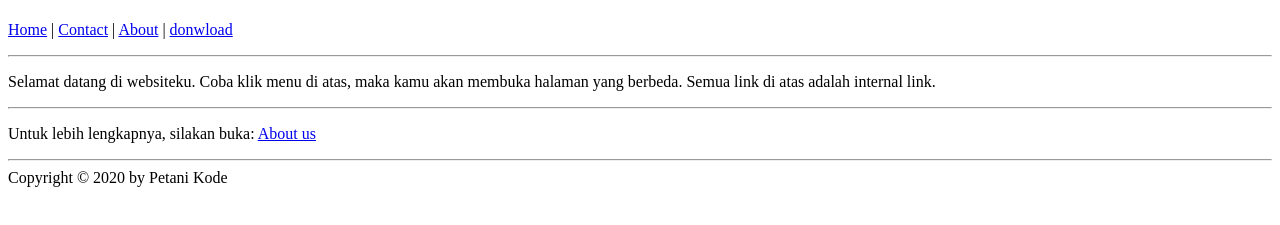
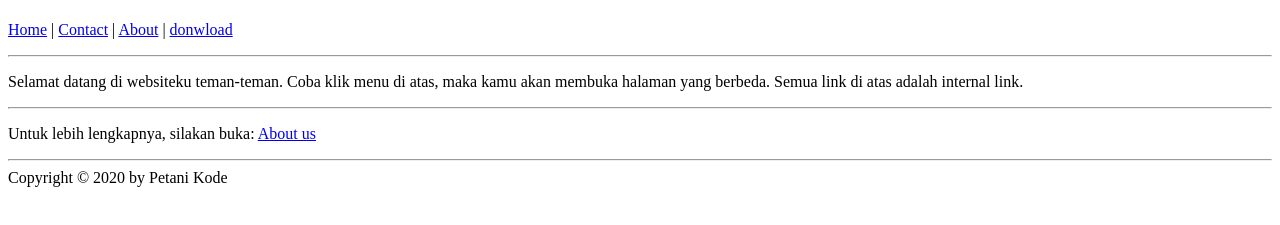
Before and after one commit to wilmadsy/belajar_html, a plain HTML site: page index.html in a window 1280 px wide. Shown: the part 59-284 px from the top of the page. Drawn offline with Linux system fonts and the light colour scheme.

Commit message:
tambah teman

```diff
--- a/index.html
+++ b/index.html
@@ -13,7 +13,7 @@
         </p>
         <hr>
         <p>
-          Selamat datang di websiteku. Coba klik menu di atas,
+          Selamat datang di websiteku teman-teman. Coba klik menu di atas,
           maka kamu akan membuka halaman yang berbeda. Semua
           link di atas adalah internal link.
         </p>
```
